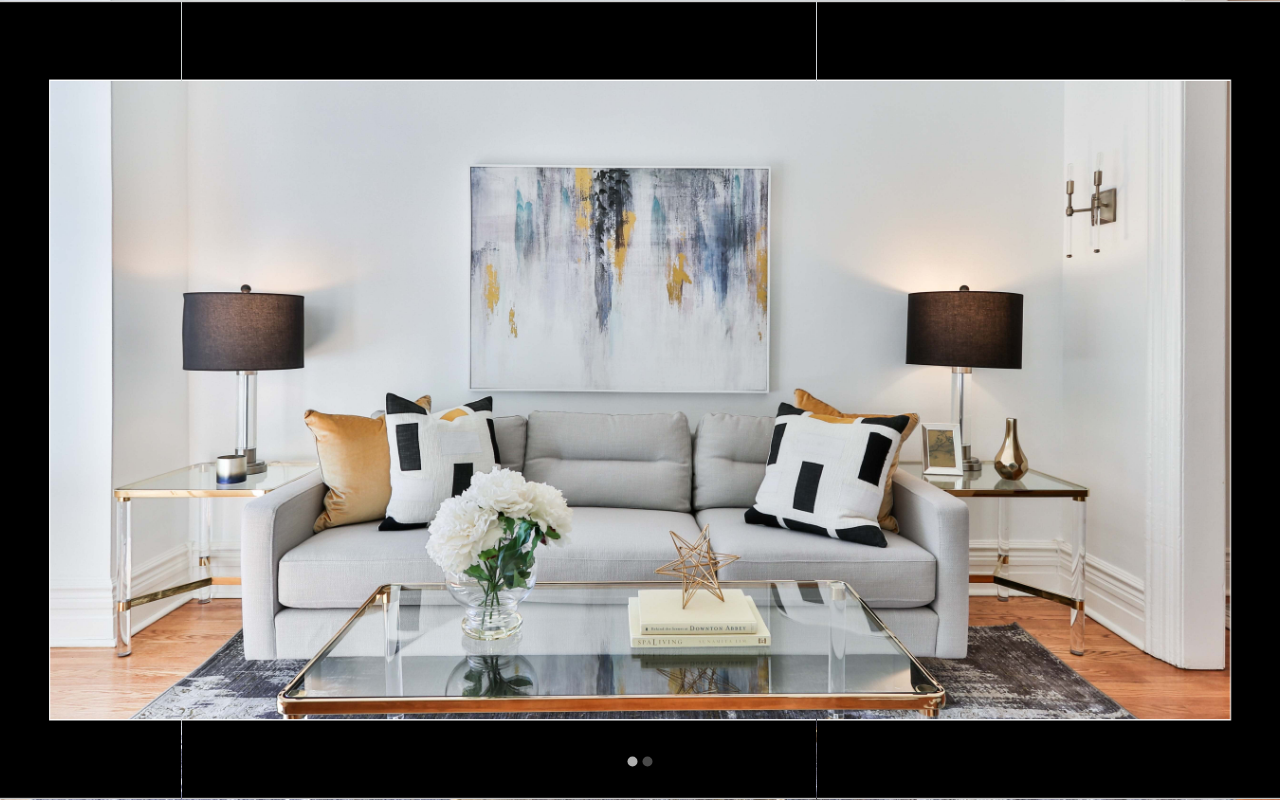
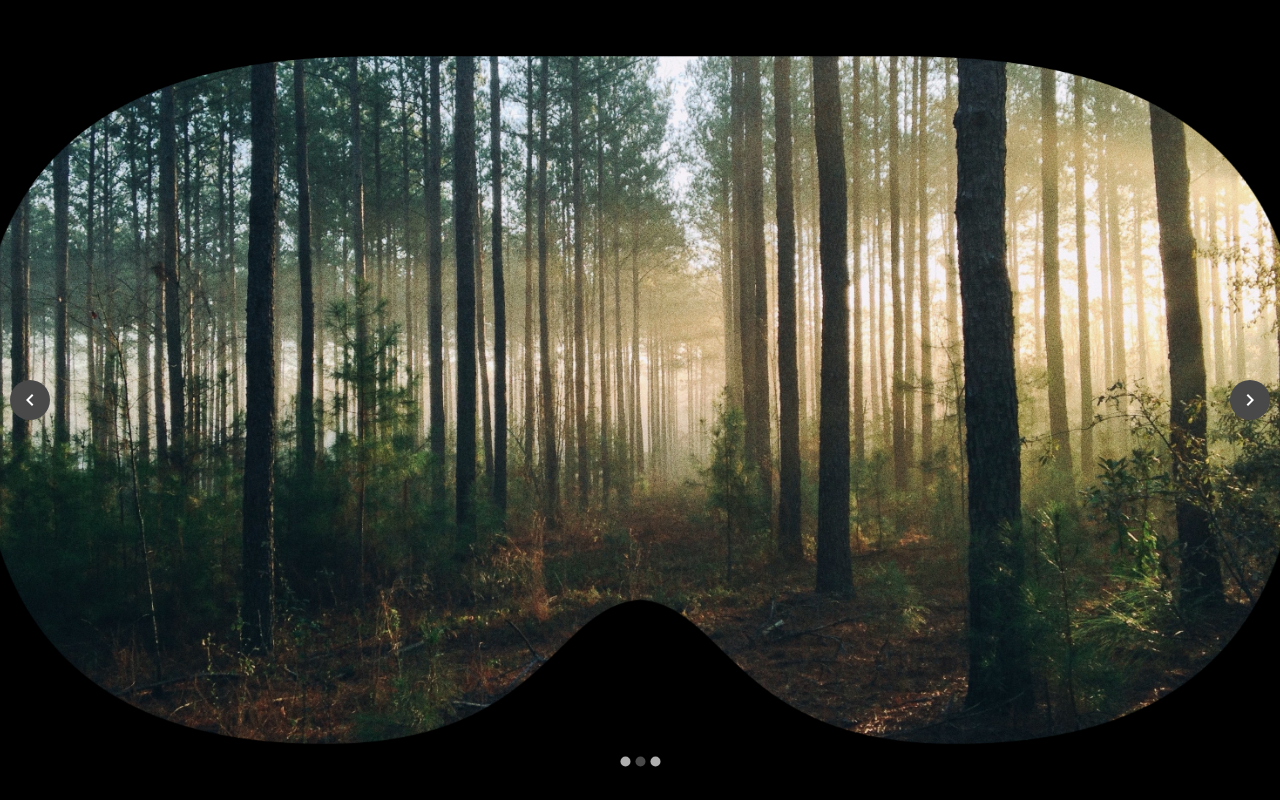
Before and after one commit to rlbergamasco/mejo487-p2, a React (Create React App) app: page / in a window 1280 px wide. Both pictures are taken after a click on the button 647 px from the left and 761 px from the top of the page. Built offline with nearby package versions, Linux system fonts and the light colour scheme.

Commit message:
Fixed image layering

```diff
--- a/src/App.js
+++ b/src/App.js
@@ -23,33 +23,34 @@ const App = () => {
               <TypedText content={realityTypes} /> <br></br>
               Reality?</Typography>
           </Page>
-          <StickyBox>
+          <StickyBox depth={3}>
             <img src="images/livingroom.jpg" alt="living room" />
           </StickyBox>
           <section>
             <Page>
-              <Typography className="gray-box" variant="h2" align="center" color="white">Imagine you're in a living room.</Typography>
+              <Typography className="gray-box" variant="h2" align="center">Imagine you're in a living room.</Typography>
             </Page>
             <section>
-              <StickyBox onTop>
-                <img src="images/square.png" alt="square" />
+              <StickyBox onTop depth={1}>
+                <img src="images/vr-frame.png" alt="vr frame" />
               </StickyBox>
               <Box className="page" sx={{ width: '100vw', height: '100vh', display: 'flex', alignItems: 'center', justifyContent: 'center' }}>
                 <VRCarousel />
+                <Box className="under-2 absolute dark-screen" sx={{ height: '100vh', width: '100vw' }} />
               </Box>
             </section>
             <Page>
-              <Typography className="gray-box" variant="h2" align="center" color="white">You put on a virtual reality headset and now you're in a forrest...</Typography>
+              <Typography className="gray-box" variant="h2" align="center">You put on a virtual reality headset and now you're in a forrest...</Typography>
             </Page>
             <StickyBox>
               <img src="images/livingroom.jpg" alt="forrest" />
             </StickyBox>
             <Page>
-              <Typography className="gray-box" variant="h2" align="center" color="white">You put on a virtual reality headset and now you're in a living room...</Typography>
+              <Typography className="gray-box" variant="h2" align="center">You put on a virtual reality headset and now you're in a living room...</Typography>
             </Page>
           </section>
           <Page>
-            <Typography className="gray-box" variant="h2" align="center" color="white">You put on a virtual reality headset and now you're in a living room...</Typography>
+            <Typography className="gray-box" variant="h2" align="center">You put on a virtual reality headset and now you're in a living room...</Typography>
           </Page>
         </section>
         <section>
--- a/src/app.css
+++ b/src/app.css
@@ -33,11 +33,23 @@ img {
   margin: 0;
 }
 
-.under {
+.dark-screen {
+  background-color: #0c0e11;
+}
+
+.under-1 {
   z-index: -100;
 }
 
-.over {
+.under-2 {
+  z-index: -200;
+}
+
+.under-3 {
+  z-index: -300;
+}
+
+.over-1 {
   z-index: 100;
 }
 
@@ -47,6 +59,7 @@ img {
 
 .gray-box {
   background-color: rgba(0, 0, 0, 0.6);
+  color: white;
 }
 
 /* fade in animation */
--- a/src/components/StickyBox.jsx
+++ b/src/components/StickyBox.jsx
@@ -2,9 +2,9 @@ import { Box } from '@material-ui/core';
 import PropTypes from 'prop-types';
 
 
-export const StickyBox = ({children, onTop}) => {
+export const StickyBox = ({children, onTop, depth}) => {
     return (
-        <Box className={onTop ? "sticker over" : "sticker under"} sx={{ height: '100vh', margin: 'auto', display: 'flex', alignItems: 'center', justifyContent: 'center' }}>
+        <Box className={onTop ? `sticker over-${depth}` : `sticker under-${depth}`} sx={{ height: '100vh', margin: 'auto', display: 'flex', alignItems: 'center', justifyContent: 'center' }}>
             {children}
         </Box>
     );
@@ -12,8 +12,10 @@ export const StickyBox = ({children, onTop}) => {
 
 StickyBox.propTypes = {
     onTop: PropTypes.bool,
+    depth: PropTypes.number,
 };
 
 StickyBox.defaultProps = {
     onTop: false,
+    depth: 1,
 };
--- a/src/components/VRCarousel.jsx
+++ b/src/components/VRCarousel.jsx
@@ -1,6 +1,5 @@
 import { Box } from '@material-ui/core';
 import Carousel from 'react-material-ui-carousel';
-import { TypedText, Page, StickyBox } from 'components';
 
 export const VRCarousel = () => {
     return (
@@ -30,10 +29,13 @@ export const VRCarousel = () => {
             }}
             >
             <Box sx={{ height: '100vh', margin: 'auto', display: 'flex', alignItems: 'center', justifyContent: 'center' }}>
-                <img className="under absolute" src="images/forrest.jpg" alt="forrest" />
+                <Box className="under-1 absolute dark-screen" sx={{ height: '100vh', width: '100vw'}} />
             </Box>
             <Box sx={{ height: '100vh', margin: 'auto', display: 'flex', alignItems: 'center', justifyContent: 'center' }}>
-                <img className="under absolute" src="images/livingroom.jpg" alt="living room" />
+                <img className="under-1 absolute" src="images/forrest.jpg" alt="forrest" />
+            </Box>
+            <Box sx={{ height: '100vh', margin: 'auto', display: 'flex', alignItems: 'center', justifyContent: 'center' }}>
+                <img className="under-1 absolute" src="images/livingroom.jpg" alt="living room" />
             </Box>
         </Carousel>
     );
```
Also changed, not shown: public/images/square.png (deleted), public/images/vr-frame.png (added).
